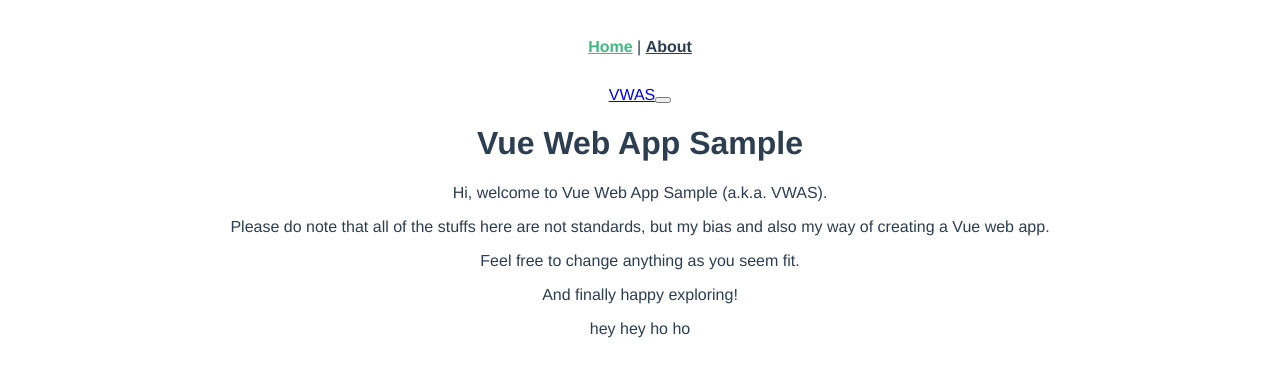
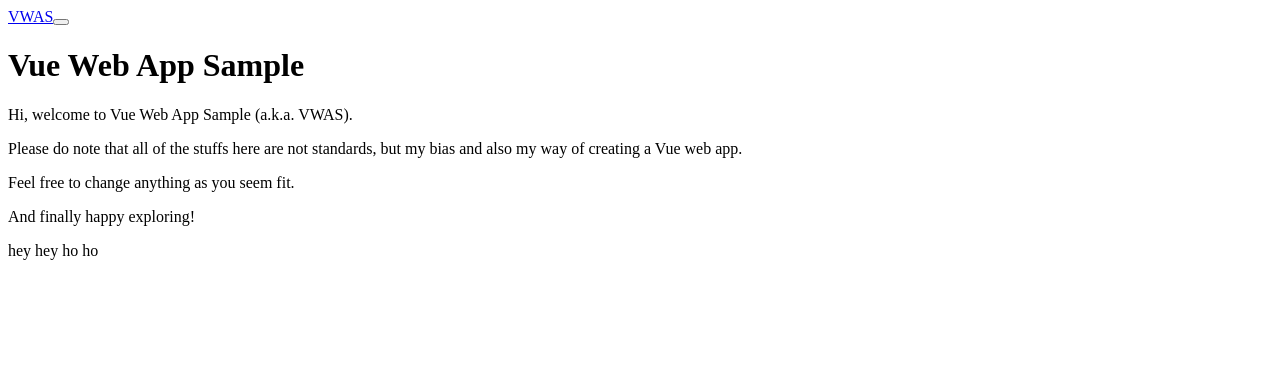
Before and after one commit to darkychin/Vue-Web-App-Sample, a Vue app: page / in a window 1280 px wide. Shown: the top 376 px of the page. Built offline with nearby package versions, Linux system fonts and the light colour scheme.

Commit message:
Update App.vue
- Remove unused stuffs

```diff
--- a/src/App.vue
+++ b/src/App.vue
@@ -1,32 +1,11 @@
 <template>
-  <div id="app">
-    <div id="nav">
-      <router-link to="/">Home</router-link> |
-      <router-link to="/about">About</router-link>
-    </div>
-    <router-view/>
+  <div class="app">
+    <router-view />
   </div>
 </template>
 
-<style lang="scss">
-#app {
-  font-family: Avenir, Helvetica, Arial, sans-serif;
-  -webkit-font-smoothing: antialiased;
-  -moz-osx-font-smoothing: grayscale;
-  text-align: center;
-  color: #2c3e50;
-}
-
-#nav {
-  padding: 30px;
-
-  a {
-    font-weight: bold;
-    color: #2c3e50;
-
-    &.router-link-exact-active {
-      color: #42b983;
-    }
-  }
-}
-</style>
+<script>
+export default {
+  name: 'App',
+};
+</script>
```
